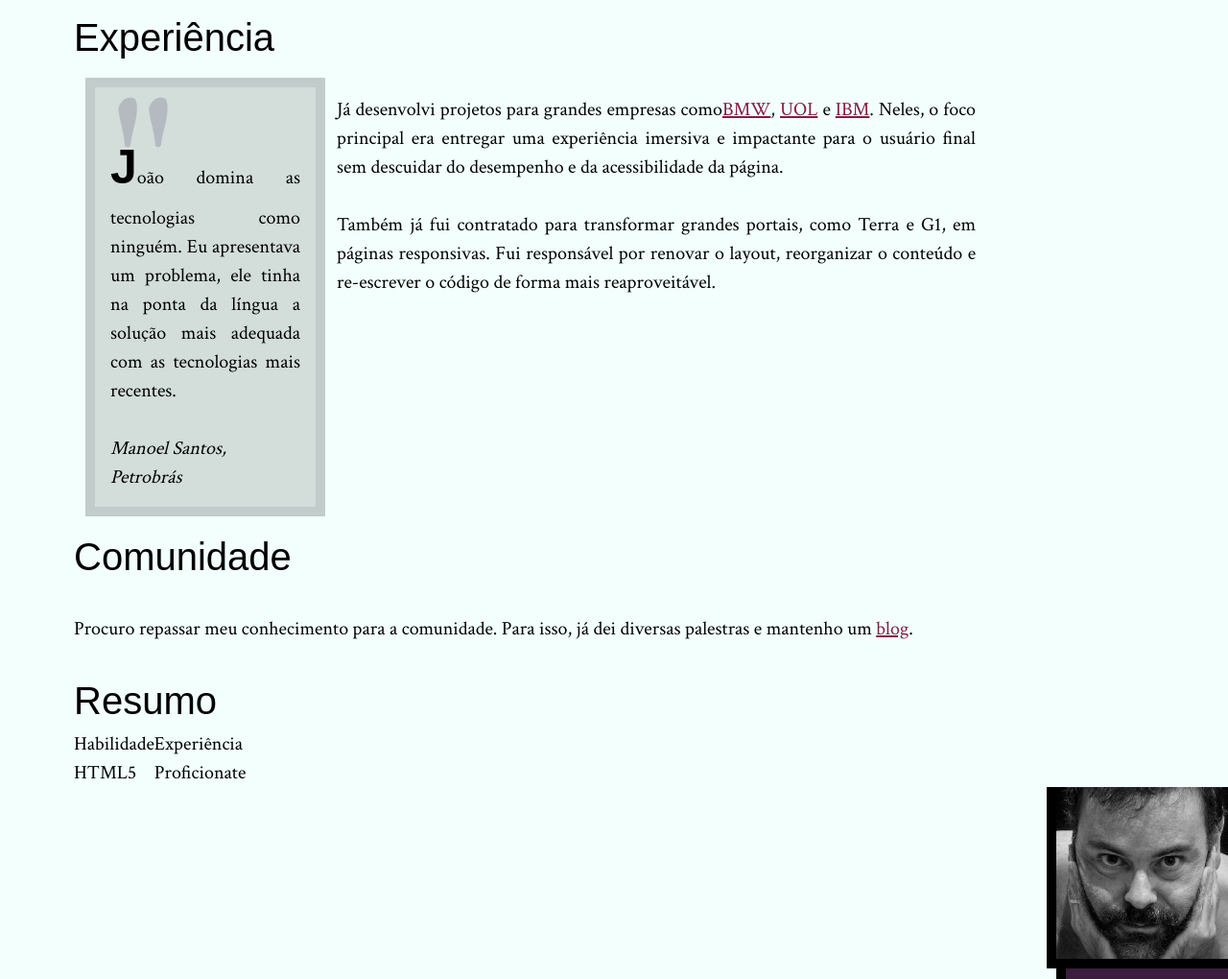
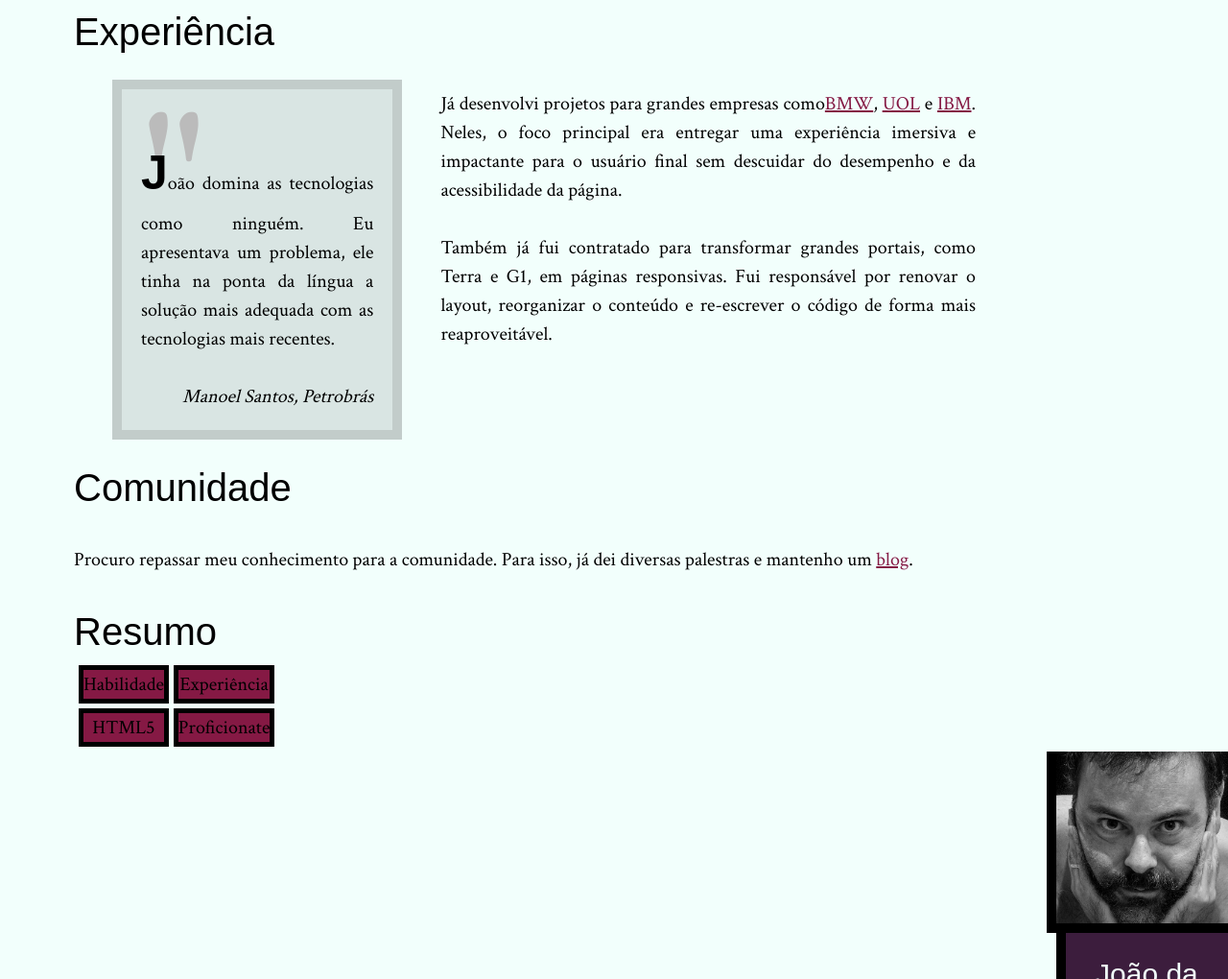
Before and after one commit to geovaniavieira/curso3, a plain HTML site: page bio.html in a window 1280 px wide. Shown: the part 822-1842 px from the top of the page at 96% size. Drawn offline with Linux system fonts and the light colour scheme; files whose address does not match are found by name.

Commit message:
modifiquei os codicos
..

```diff
--- a/bio.html
+++ b/bio.html
@@ -3,7 +3,7 @@
     <head>
         <meta charset="utf-8">
         <title>Biografia - São da Silva </title>
-        <link rel="icon" href="favicon.png">
+        <link rel="icon" href="imagens/favicon.png">
         <link rel="stylesheet" href="css/reset.css">
         <link rel="stylesheet" href="css/bio.css">
         <link rel="stylesheet" href="http://fonts.googleapis.com/css?family=Crimson+Text:400,400itelic,600">
@@ -44,14 +44,18 @@
                 <p>Procuro repassar meu conhecimento para a comunidade. Para isso, já dei diversas palestras e mantenho um <a href="blog.html">blog</a>.</p>
               <h2 class="subtitulo-texto">Resumo</h2>
               <table>
-                  <tr>
-                      <td>Habilidade</td>
-                      <td>Experiência</td>
-                  </tr>
-                  <tr>
-                      <td>HTML5</td>
-                      <td>Proficionate</td>
-                  </tr>
+                  <thead>
+                      <tr>
+                          <th>Habilidade</th>
+                          <th>Experiência</th>
+                      </tr>
+                  </thead>
+                  <tbody>
+                      <tr>
+                          <th>HTML5</th>
+                          <td>Proficionate</td>
+                      </tr>
+                  </tbody>
               </table>
           </div>
         </main>
--- a/css/bio.css
+++ b/css/bio.css
@@ -23,14 +23,7 @@ body {
  main a{
      color:#851944;
  }
-blockquote:before{
-    content: '"';
-    color: #9999AA;
-    font-size: 10em;
-    position: absolute;
-    margin-top: -79.5px;
-    opacity: 0.5;
-}
+
 .J:first-letter{
     font-size: 50px;
     font-family:"open sans  Cadensed", sans-serif
@@ -104,11 +97,13 @@ footer{
 .linkedin{
     background-image: url("../imagns/linkedin.png");
 }
+.petrobras{
+    float: left;
+    margin-left: 0;
+}
 .fiat{
     float: right;
-}
-.petrobras{
-    float: left;
+    margin-right: 0;
 }
 aside, img {
     float: right;
@@ -136,3 +131,48 @@ cite{
     top:50px;
     right: 50px;
 }
+.citacao-bio{
+    background-color: #D9E5E3;
+    border: .5em solid #C2CCCA;
+    padding: 1em;
+    margin: 1em 2em;
+    width: 30ch;
+    box-sizing: border-box;
+    transition: transform 1s;
+}
+.citacao-bio:before{
+    content: '"';
+    position: absolute;
+    font-size: 10em;
+    line-height: .8;
+    color: #bbb;
+    z-index: 1;
+}
+.citacao-bio > p{
+    position: relative;
+    z-index: 2;
+}
+.citacao-bio:hover,
+.citacao-bio:focus{
+    box-shadow:  0 0 0 99999px rgba(0,0,0,.8);
+}
+.citacao-bio:nth-of-type(odd):hover,
+.citacao-bio:nth-of-type(odd):focus{
+    transform: scale(1.2) rotate(5deg);
+}
+.citacao-bio:nth-of-type(even):hover,
+.citacao-bio:nth-of-type(even):focus{
+    transform: scale(1.2) rotate(-5deg);
+}
+table{
+    border-collapse: separate;
+    border-spacing: 5px;
+}
+th {
+    background-color: #851944;
+    border:5px solid black;
+}
+td {
+    background-color: #851944;
+    border: 5px solid black;
+}
```
